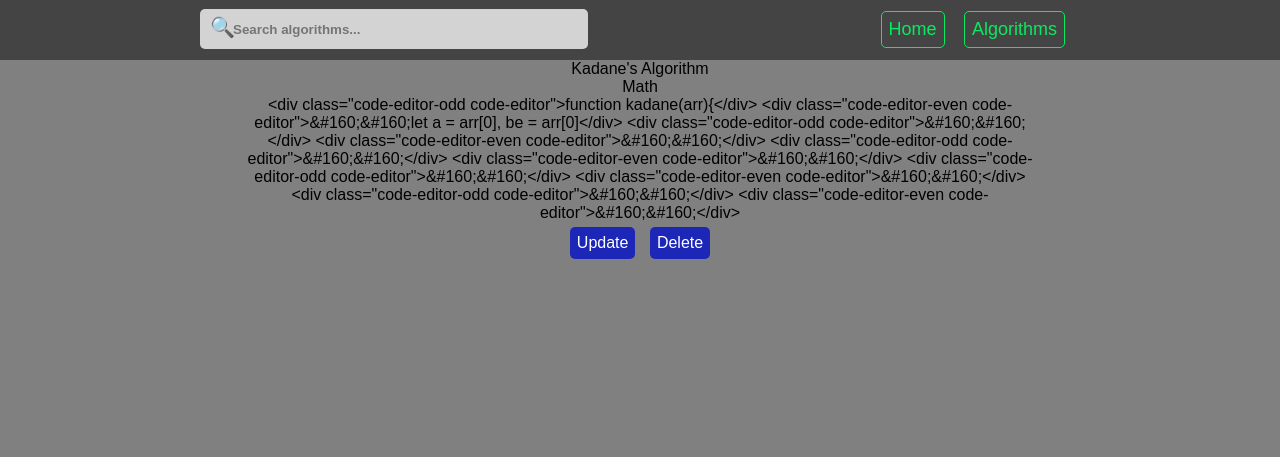
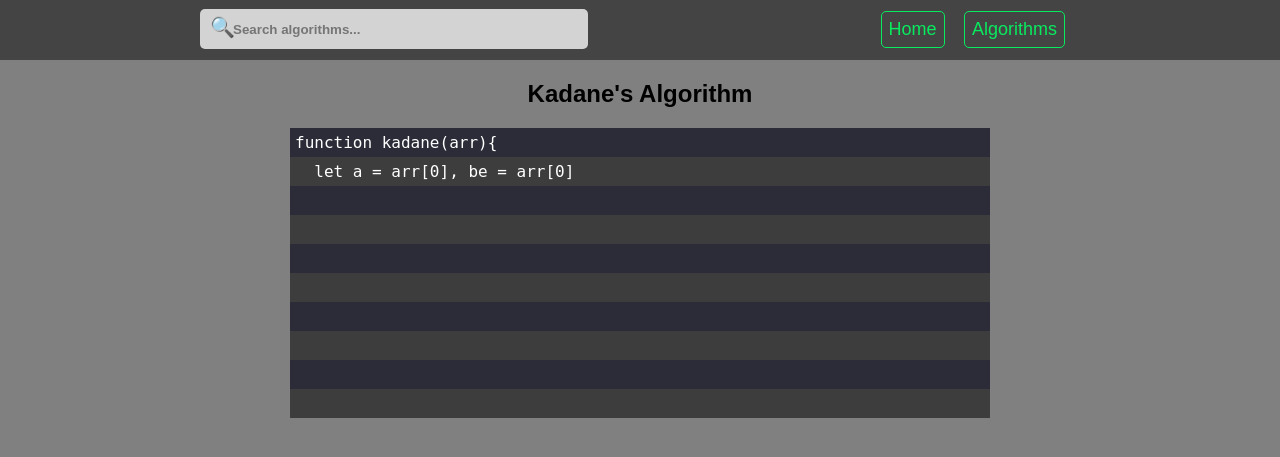
Before and after one commit to arslan-ashraf/csinjs, a Django app: a page that uses templates/algorithms/show.html in a window 1280 px wide. Shown: the top 457 px of the page. Run offline with Django 3.2, Linux system fonts and the light colour scheme; data comes from the database, SQL or seed files in the repository; both versions use the stored data as it was after the commit.

Commit message:
code area complete

```diff
--- a/computer_science/views.py
+++ b/computer_science/views.py
@@ -68,7 +68,7 @@ def show(request, friendly_category = None, friendly_title = None):
 	algorithm = Algorithm.objects.filter(friendly_title = friendly_title)
 	if not algorithm:
 		return Http404
-	items = { 'algorithm': algorithm[0] }
+	items = { 'algorithm': algorithm[0], 'title': algorithm[0].title }
 	print('#' * 50)
 	print(algorithm[0])
 	print('#' * 50)
--- /dev/null
+++ b/static_files/css/algorithm.css
@@ -0,0 +1,24 @@
+.full-algorithm {
+	margin-top: 10px;
+}
+
+.algorithm-code {
+	text-align: left;
+	width: 700px;
+	margin: 0 auto;
+}
+.code-editor-odd {
+	background: rgb(43, 44, 56);
+	color: white;
+}
+
+.code-editor-even {
+	background: rgb(61, 61, 61);
+	color: white;
+}
+
+.code-editor {
+	padding: 5px;
+	font-family: monospace;
+	font-size: 16px;
+}
--- a/templates/algorithms/show.html
+++ b/templates/algorithms/show.html
@@ -1,12 +1,29 @@
 {% extends 'base.html' %}
+{% load staticfiles %}
+
+{% block title %}
+	{{ title }}
+{% endblock title %}
+
+{% block css %}
+
+	<link rel="stylesheet" type="text/css" href="{% static 'css/algorithm.css' %}">
+
+{% endblock css %}
 
 {% block main %}
 
-	<div>{{ algorithm.title }}</div>
-	<div>{{ algorithm.category }}</div>
-	<div>{{ algorithm.code }}</div>
+	<div class="full-algorithm">
+		<h2>{{ algorithm.title }}</h2>
+		<div class="algorithm-code">{{ algorithm.code|safe }}</div>
 
-	<a href="{% url 'computer_science:update' algorithm.friendly_category algorithm.friendly_title %}" class="button">Update</a>
-	<a href="{% url 'computer_science:delete' algorithm.friendly_category algorithm.friendly_title %}" class="button">Delete</a>
+		{% if user.is_superuser %}
+
+			<a href="{% url 'computer_science:update' algorithm.friendly_category algorithm.friendly_title %}" class="button">Update</a>
+			<a href="{% url 'computer_science:delete' algorithm.friendly_category algorithm.friendly_title %}" class="button">Delete</a>
+
+		{% endif %}
+
+	</div>
 
 {% endblock main %}
```
Also changed, not shown: static_files/css/algorithm_form.css (+9 -1 lines), db.sqlite3.
